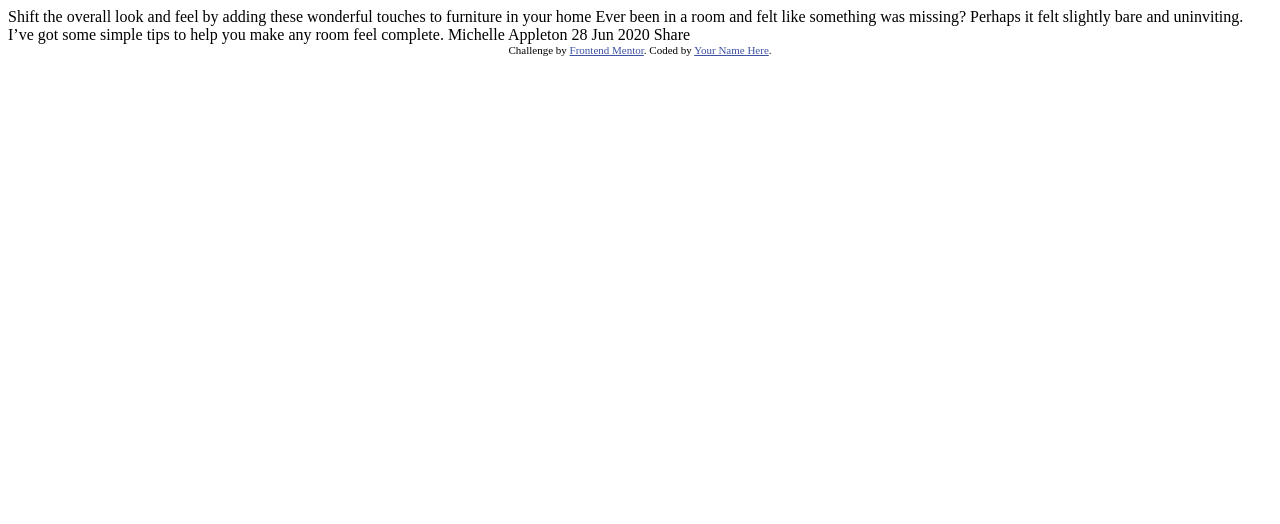
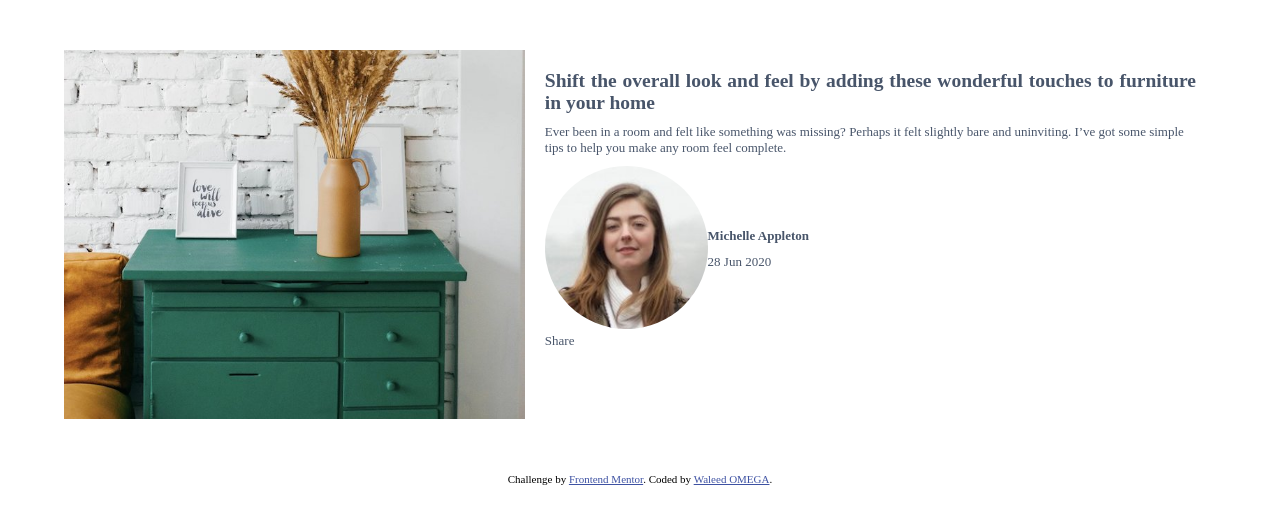
Before and after one commit to WaleedOMEGA/Article-Preview-Component, a plain HTML site: page index.html in a window 1280 px wide. Drawn offline with Linux system fonts and the light colour scheme; a web font is replaced by a local one.

Commit message:
the main construction

```diff
--- a/index.html
+++ b/index.html
@@ -7,30 +7,42 @@
   <link rel="icon" type="image/png" sizes="32x32" href="./images/favicon-32x32.png">
 
   <title>Frontend Mentor | Article preview component</title>
-
-  <!-- Feel free to remove these styles or customise in your  stylesheet 👍 -->
-  <style>
-    .attribution { font-size: 11px; text-align: center; }
-    .attribution a { color: hsl(228, 45%, 44%); }
-  </style>
+<link rel="stylesheet" href="style.css">
 </head>
 <body>
+  <div class="container">
+    <div class="image">
+      <img src="./images/drawers.jpg" alt="">
+    </div>
+    <div class="content">
+      <h2>Shift the overall look and feel by adding these wonderful
+      touches to furniture in your home</h2>
 
-  Shift the overall look and feel by adding these wonderful
-  touches to furniture in your home
+      <p>Ever been in a room and felt like something was missing? Perhaps
+      it felt slightly bare and uninviting. I’ve got some simple tips
+      to help you make any room feel complete.</p>
 
-  Ever been in a room and felt like something was missing? Perhaps
-  it felt slightly bare and uninviting. I’ve got some simple tips
-  to help you make any room feel complete.
+      <div class="author">
+        <div class="profile">
+          <img src="./images/avatar-michelle.jpg" alt="">
+        </div>
+        <div class="text">
+          <h4>Michelle Appleton</h4>
+          <p>28 Jun 2020</p>
+        </div>
+      </div>
 
-  Michelle Appleton
-  28 Jun 2020
 
-  Share
+
+      Share
+    </div>
+  </div>
+
 
   <div class="attribution">
     Challenge by <a href="https://www.frontendmentor.io?ref=challenge" target="_blank">Frontend Mentor</a>.
-    Coded by <a href="#">Your Name Here</a>.
+    Coded by <a href="http://waleedomega.com/" target="_blank">Waleed OMEGA</a>.
   </div>
+  <script src="script.js"></script>
 </body>
 </html>
--- /dev/null
+++ b/style.css
@@ -0,0 +1,67 @@
+ .attribution {
+     font-size: 11px;
+     text-align: center;
+ }
+
+ .attribution a {
+     color: hsl(228, 45%, 44%);
+ }
+
+ @font-face{
+     font-family: Manrope;
+     src:url(https://fonts.google.com/specimen/Manrope);
+ }
+ *{
+     margin: 0;
+     padding: 0;
+     box-sizing: border-box;
+ }
+ .container{
+     width:90%;
+     margin: 50px auto;
+     background-color: #fff;
+     display: flex;
+ }
+ .image{
+     width:40%;
+ }
+ .image img{
+     width:100%;
+ }
+ .content{
+     font-family: Manrope;
+     padding:20px;
+     width:60%;
+     text-align: left;
+     font-size: 13px;
+     color:hsl(217, 19%, 35%);
+ }
+ .content h2{
+    text-align: justify;
+    font-weight: 700;
+ }
+
+ .content p{
+     font-weight: 500;
+     margin-top:10px ;
+ }
+
+ .author{
+     margin-top:10px;
+     display: flex;
+     width: 100%;
+     align-items: center;
+ }
+
+.profile{
+    width:25%;
+}
+
+.profile img{
+    width: 100%;
+    border-radius:50%;
+    -webkit-border-radius:50%;
+    -moz-border-radius:50%;
+    -ms-border-radius:50%;
+    -o-border-radius:50%;
+}
```
Also changed, not shown: script.js (added).
